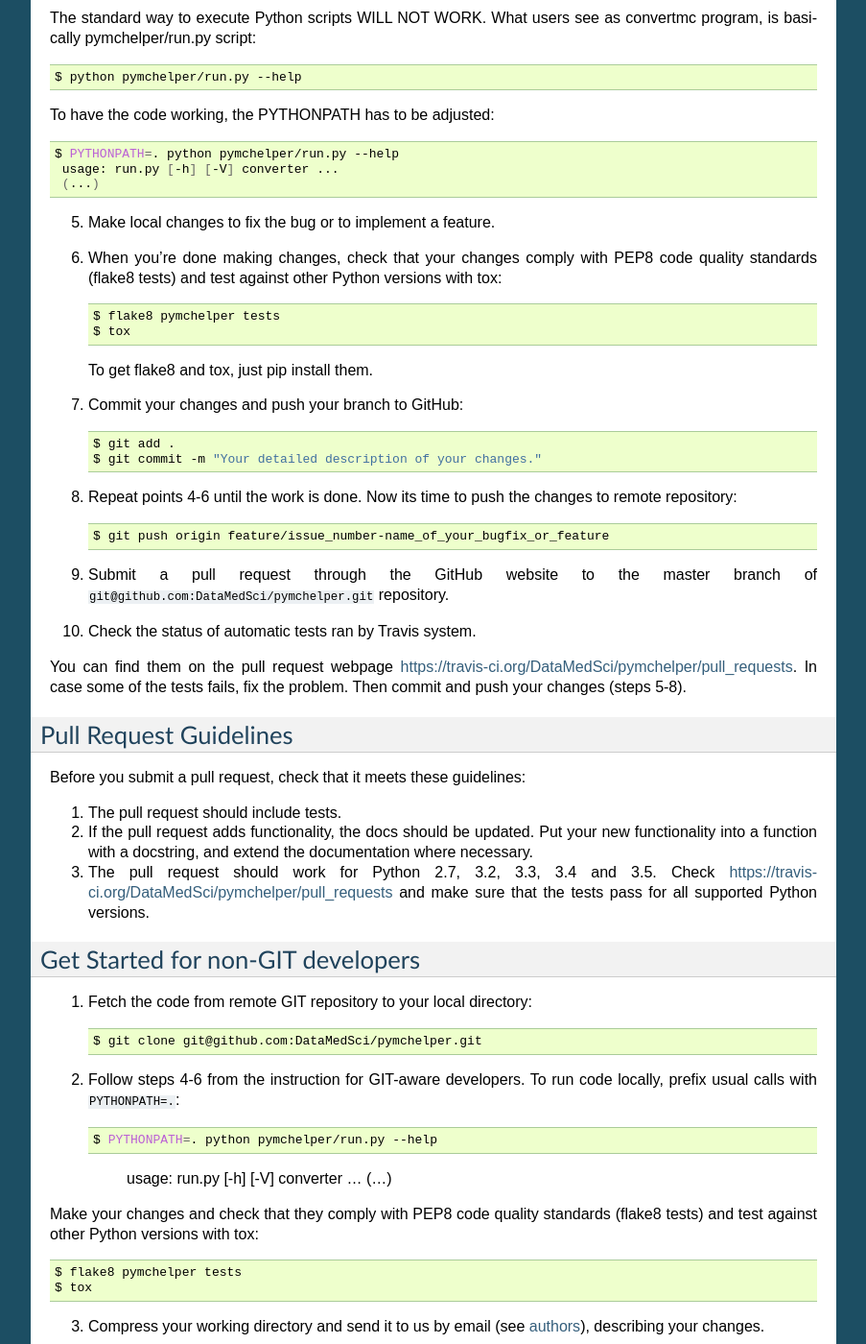
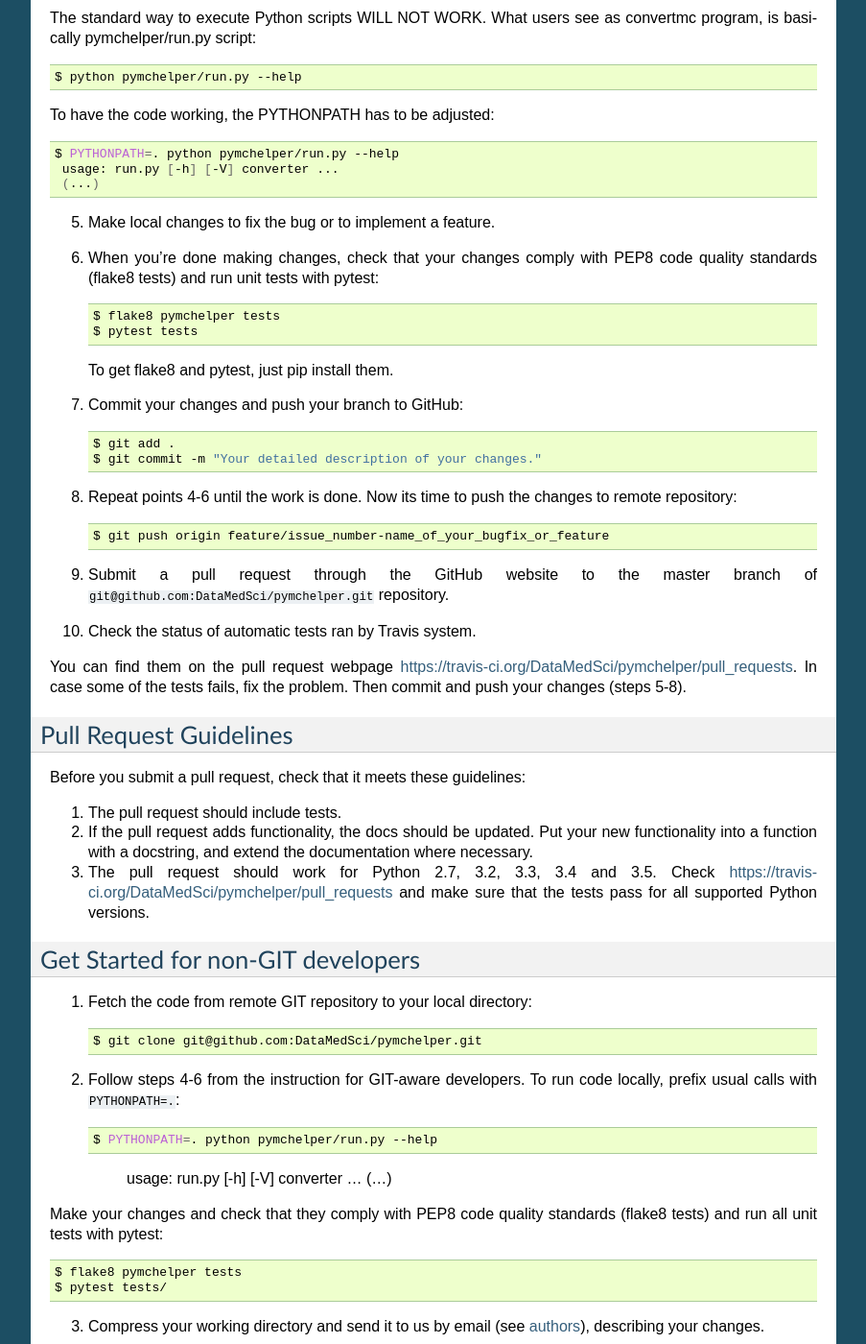
Before and after one commit to DataMedSci/pymchelper, a Sphinx documentation site: the page built from docs/contributing.rst, in a window 1280 px wide and 1400 px high, scrolled down 1407 px. Shown: the whole window at 96% size, without its empty margins (198-1101 px from the left). Built offline with Sphinx 7.4.7, drawn with Linux system fonts in a browser that asks for light colours; pages that are not in the unit, such as notebooks, are missing from menus; some of the changed text lies outside the part shown.

Commit message:
removal of unused tox, cleaning

```diff
--- a/docs/contributing.rst
+++ b/docs/contributing.rst
@@ -92,12 +92,12 @@ To have the code working, the PYTHONPATH has to be adjusted::
 
 5. Make local changes to fix the bug or to implement a feature.
 
-6. When you're done making changes, check that your changes comply with PEP8 code quality standards (flake8 tests) and test against other Python versions with tox::
+6. When you're done making changes, check that your changes comply with PEP8 code quality standards (flake8 tests) and run unit tests with pytest::
 
     $ flake8 pymchelper tests
-    $ tox
+    $ pytest tests
 
-   To get flake8 and tox, just pip install them.
+   To get flake8 and pytest, just pip install them.
 
 7. Commit your changes and push your branch to GitHub::
 
@@ -143,10 +143,10 @@ Get Started for non-GIT developers
     (...)
 
 
-Make your changes and check that they comply with PEP8 code quality standards (flake8 tests) and test against other Python versions with tox::
+Make your changes and check that they comply with PEP8 code quality standards (flake8 tests) and run all unit tests with pytest::
 
     $ flake8 pymchelper tests
-    $ tox
+    $ pytest tests/
 
 3. Compress your working directory and send it to us by email (see :doc:`authors <authors>`), describing your changes.
 
@@ -156,11 +156,11 @@ Tips
 
 To run full tests type::
 
-   tox
+   pytest tests/
 
 To run only a single test type::
 
-   PYTHONPATH=. python tests/test_file_to_run.py
+   pytest tests/test_file_to_run.py
 
 .. _`bugs`: https://github.com/DataMedSci/pymchelper/issues
 .. _`features`: https://github.com/DataMedSci/pymchelper/issues
```
Also changed, not shown: 3 other files.
